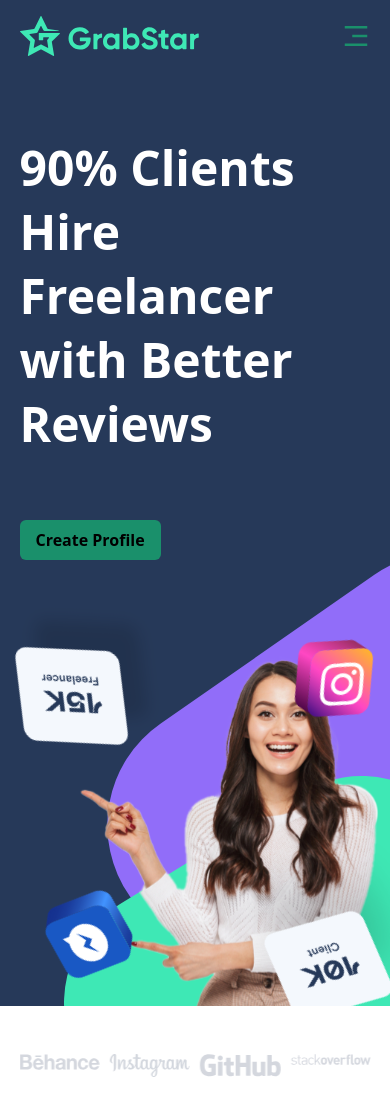
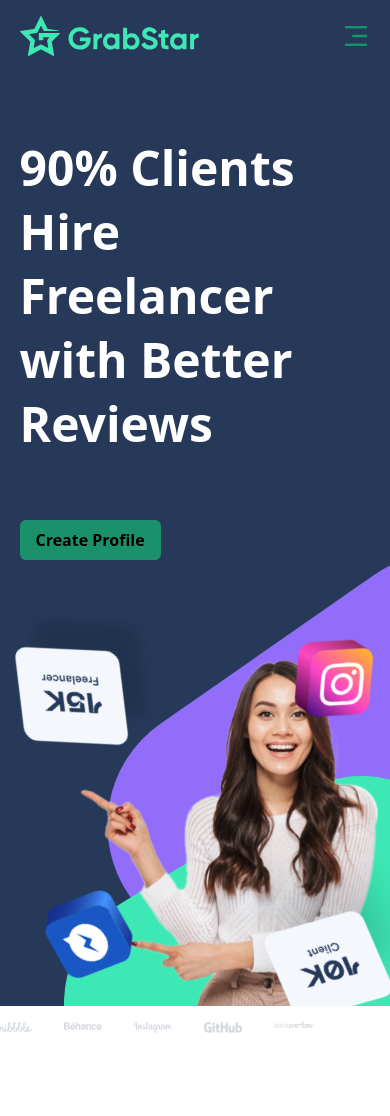
Before and after one commit to drimescodes/react-grabstar, a React (Vite) app: page / in a window 390 px wide. Shown: the top 1116 px of the page. After the commit the page ends 1049 px from the top, so only its background shows below. Built offline with nearby package versions, Linux system fonts and the light colour scheme.

Commit message:
finally fixed all bugs at the moment

```diff
--- /dev/null
+++ b/src/components/CompaniesSlider.css
@@ -0,0 +1,36 @@
+.slider {
+  display: flex;
+  animation: slide 10s linear infinite;
+  white-space: nowrap;
+  overflow: hidden;
+}
+
+.slide {
+  padding: 0 3rem;
+}
+
+/* For mobile view */
+@media (max-width: 640px) {
+  .slide {
+    padding: 0 1rem;
+  }
+  .slide img {
+    width: 3rem;
+  }
+}
+
+/* For tablet view */
+@media (min-width: 641px) and (max-width: 1024px) {
+  .slide {
+    padding: 0 2rem;
+  }
+}
+
+@keyframes slide {
+  0% {
+    transform: translateX(100%);
+  }
+  100% {
+    transform: translateX(-100%);
+  }
+}
--- a/src/components/CompaniesSlider.jsx
+++ b/src/components/CompaniesSlider.jsx
@@ -3,12 +3,7 @@ import { Behance } from "../assets";
 import { Instagram } from "../assets";
 import { GitHub } from "../assets";
 import { Stackoverflow } from "../assets";
-
-import "swiper/swiper-bundle.min.css";
-import { Swiper, SwiperSlide } from "swiper/react";
-import SwiperCore, { Autoplay } from "swiper";
-
-SwiperCore.use([Autoplay]);
+import "./CompaniesSlider.css";
 
 const CompaniesSlider = () => {
   const companyLogos = [
@@ -17,27 +12,20 @@ const CompaniesSlider = () => {
     { src: Instagram, alt: "Instagram" },
     { src: GitHub, alt: "GitHub" },
     { src: Stackoverflow, alt: "Stackoverflow" },
+    // Duplicate the logos to create an infinite effect
+
   ];
 
   return (
-    <div className="w-full bg-white">
-      <div className="max-w-full w-[90%] m-auto py-12">
-        <Swiper
-          spaceBetween={10}
-          slidesPerView={4} // Change this value according to the number of visible slides you want
-          speed={1000} // Adjust the slide transition speed (in ms)
-          autoplay={{
-            delay: 1000, // Adjust the delay between slides (in ms)
-            disableOnInteraction: false,
-          }}
-          loop={true}
-        >
+    <div className="w-full bg-white overflow-hidden">
+      <div className="max-w-full w-[90%] m-auto  py-4 md:py-12 ">
+        <div className="slider ">
           {companyLogos.map((logo, index) => (
-            <SwiperSlide key={index}>
+            <div key={index} className="slide">
               <img src={logo.src} alt={logo.alt} />
-            </SwiperSlide>
+            </div>
           ))}
-        </Swiper>
+        </div>
       </div>
     </div>
   );
```
